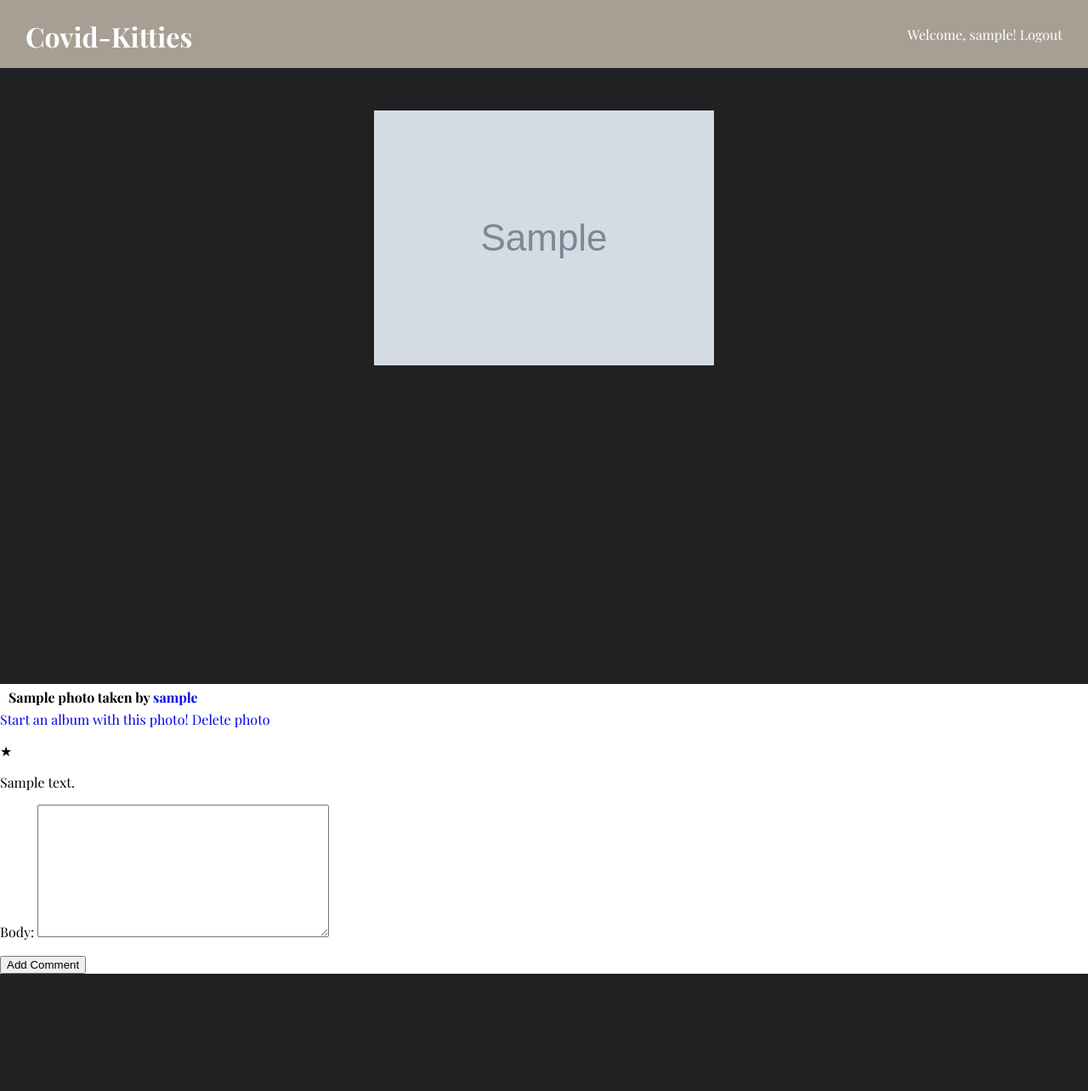
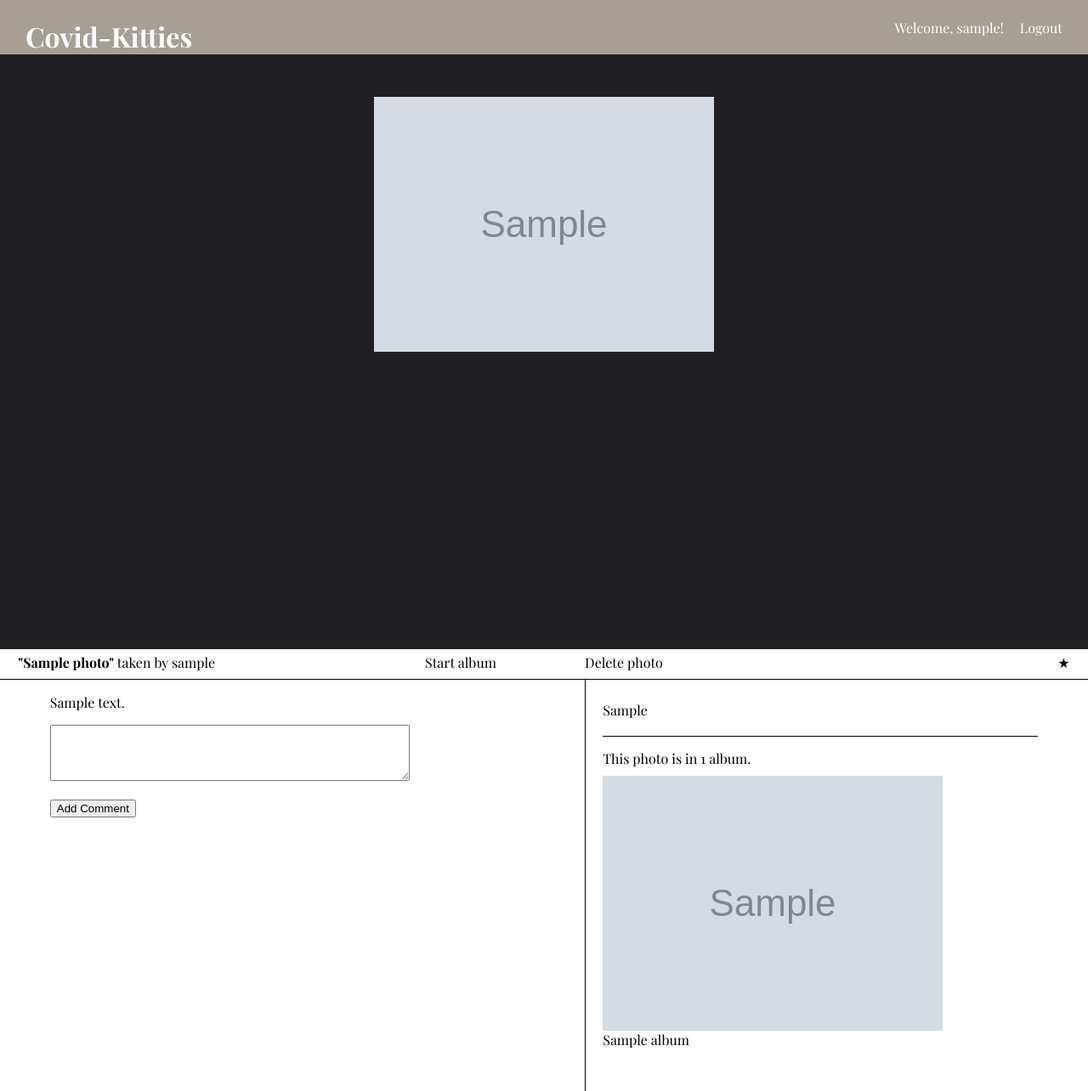
Before and after one commit to momentum-team-2/django-photo-gallery-joeyviolacode, a Django app: page /photo/1 in a window 1280 px wide. Shown: the whole page at 85% size. Before the commit the page ends 1146 px from the top, so only its background shows below. Run offline with Django 3.2, Linux system fonts and the light colour scheme; a user stored in the database is signed in; tables that the repository leaves empty hold one stand-in row (values such as "Sample post"); grey boxes marked "Sample" are stand-in pictures; parts of the project's set-up code (start-up, migrations or seed data) failed here and were passed over; some web fonts are replaced.

Commit message:
More styline and connecting of wires, mostly on show_photo page.

```diff
--- a/core/forms.py
+++ b/core/forms.py
@@ -1,4 +1,4 @@
-from django.forms import ModelForm
+from django.forms import ModelForm, Textarea
 from .models import Album, Photo, Comment
 
 class AlbumForm(ModelForm):
@@ -25,3 +25,9 @@ class CommentForm(ModelForm):
         fields = [
             "body",
         ]
+        widgets = {
+          'body': Textarea(attrs={'rows':4, 'cols':50},),
+        }
+        labels = {
+            "body": ""
+        }
--- a/core/models.py
+++ b/core/models.py
@@ -15,6 +15,12 @@ class Photo(models.Model):
     is_pinned = models.BooleanField(default=False)
 
     photo = models.ImageField(upload_to="photos/", null=True, blank=True,)
+    photo_tiny = ImageSpecField(
+        source="photo",
+        processors=[ResizeToFit(50, 50)],
+        format="JPEG",
+        options={"quality": 65},
+    )
     photo_thumbnail = ImageSpecField(
         source="photo",
         processors=[ResizeToFit(200, 200)],
--- a/static/css/style.css
+++ b/static/css/style.css
@@ -23,6 +23,7 @@ h4 {
 
 a {
     text-decoration: none;
+    color: black;
 }
 
 img {
@@ -60,7 +61,7 @@ img {
 
 header {
     background-color:#a79f94;
-    height: 10%;
+    height: 8%;
     margin: 0px 0px;
     color: white;
 }
@@ -80,6 +81,10 @@ header {
 .header-right a {
     color: white;
     padding-right: 30px;
+}
+
+.welcome-el {
+    padding-right: 15px;
 }
 
 .header-p {
@@ -130,7 +135,7 @@ header {
     padding-bottom: 50px;
     margin: 0 auto;
     width: 100%;
-    height: 625px;
+    height: 600px;
     display: flex;
     justify-content: space-around;
 }
@@ -158,3 +163,64 @@ header {
     margin: 5px 0;
     height: auto;
 }
+
+.nav-buttons {
+    padding-top: 25px;
+}
+
+.nav-buttons > a {
+    padding-right: 15px;
+    color: black;
+}
+
+.flex-between {
+    display: flex;
+    justify-content: space-around;
+}
+
+.flex-between > a {
+    padding: 0 10px;
+}
+
+.info-top {
+    padding-top: 5px;
+    height: 30px;
+}
+
+.info-bottom {
+    display: flex;
+    justify-content: space-around;
+    border-top: 1px solid black;
+}
+
+ .albums {
+    width: 40%;
+    padding-top: 25px;
+    border-left: 1px solid black;
+    padding-left: 20px;
+    min-height: 100%;
+    padding-bottom: 50px;
+}
+
+.comments {
+    width: 40%;
+}
+
+.description {
+    width: 100%;
+    margin: 0 0 15px 0;
+    border-bottom: 1px solid black;
+    padding-bottom: 20px;
+}
+
+.desc {
+    padding-bottom: 10px;
+}
+
+.w20 {
+    width: 30%;
+}
+
+.justify-right {
+    text-align: right;
+}
--- a/templates/core/list_albums.html
+++ b/templates/core/list_albums.html
@@ -6,7 +6,7 @@
 {% for album in albums %}
     <div>
         <a href="{% url 'show_album' pk=album.pk %}"><img src="{{ album.cover_photo.photo_thumbnail.url }}" /></a>
-        <p>{{album.title}} by {{ album.owner.username }}</p>
+        <p>"{{album.title}}" by {{ album.owner.username }}</p>
     </div>
 {% endfor %}
 </div>
--- a/templates/core/show_photo.html
+++ b/templates/core/show_photo.html
@@ -6,15 +6,20 @@
         <img src="{{ photo.photo_large.url }}" />
     </div>
 </div>
-<div>
-    <h4>
-        {{ photo.title }} taken by <a href="{% url 'show_user_photos' pk=photo.owner.pk %}">{{ photo.owner.username }}</a>
-    </h4>
+<div class="photo-info">
+    <div class="info-top flex-between">
+        <div class="w20">
+            <span>
+               <strong>"{{ photo.title }}"</strong> taken by <a href="{% url 'show_user_photos' pk=photo.owner.pk %}">{{ photo.owner.username }}</a>
+            <span>
+        </div>
+        <div class="flex-between w20">
             {% if request.user == photo.owner %}
-    <a href="{% url 'create_album' pk=photo.pk %}">Start an album with this photo!</a>
+            <a href="{% url 'create_album' pk=photo.pk %}">Start album</a>
             <a href="{% url 'delete_photo' pk=photo.pk%}">Delete photo</a>
             {% endif %}
-    <p>
+        </div>
+        <div class="w20 justify-right">
             <a data-photopk="{{photo.pk}}" class="icon-a toggler" href="#">
                 {% if photo in request.user.favorites.all %}
                 &#x2605;
@@ -22,7 +27,9 @@
                 &#x2606;
                 {% endif %}
             </a>
-    </p>
+        </div>
+    </div>
+    <div class="info-bottom">
         <div class="comments">
             {% for comment in photo.comments.all %}
                 <div class="comment">
@@ -40,6 +47,22 @@
                 </form>
             </div>
             {% endif %}
+        </div>
+        <div class="albums">
+            <div class="description">
+               <span>{{photo.caption}}</span>
+            </div>
+            <div class="desc">
+                <span>This photo is in {{photo.albums.count}} album{{photo.albums.count|pluralize}}.</span>
+            </div>
+            <div>
+                {% for album in photo.albums.all %}
+                <div>
+                    <a href="{% url 'show_album' pk=album.pk %}"><img src="{{album.cover_photo.photo_tiny.url}}"><span>{{album.title}}  </span></a>
+                </div>
+                {% endfor %}
+            </div>
+        </div>
     </div>
 </div>
 
--- a/templates/core/show_user_photos.html
+++ b/templates/core/show_user_photos.html
@@ -2,9 +2,13 @@
 
 {% block content %}
 
+{% if request.user == photos.first.owner %}
+<h3>Here are your photos:</h3>
+{% else %}
 <h3>
-    Here are {{ photos.first.owner.username}}'s photos
+    Here are {{ photos.first.owner.username}}'s photos:
 </h3>
+{% endif %}
 <div class="photo-list">
     {% for photo in photos %}
     <div class="photo">
```
Also changed, not shown: templates/core/index.html (+9 -4 lines). Lines whose indentation alone changed are shown as unchanged.
